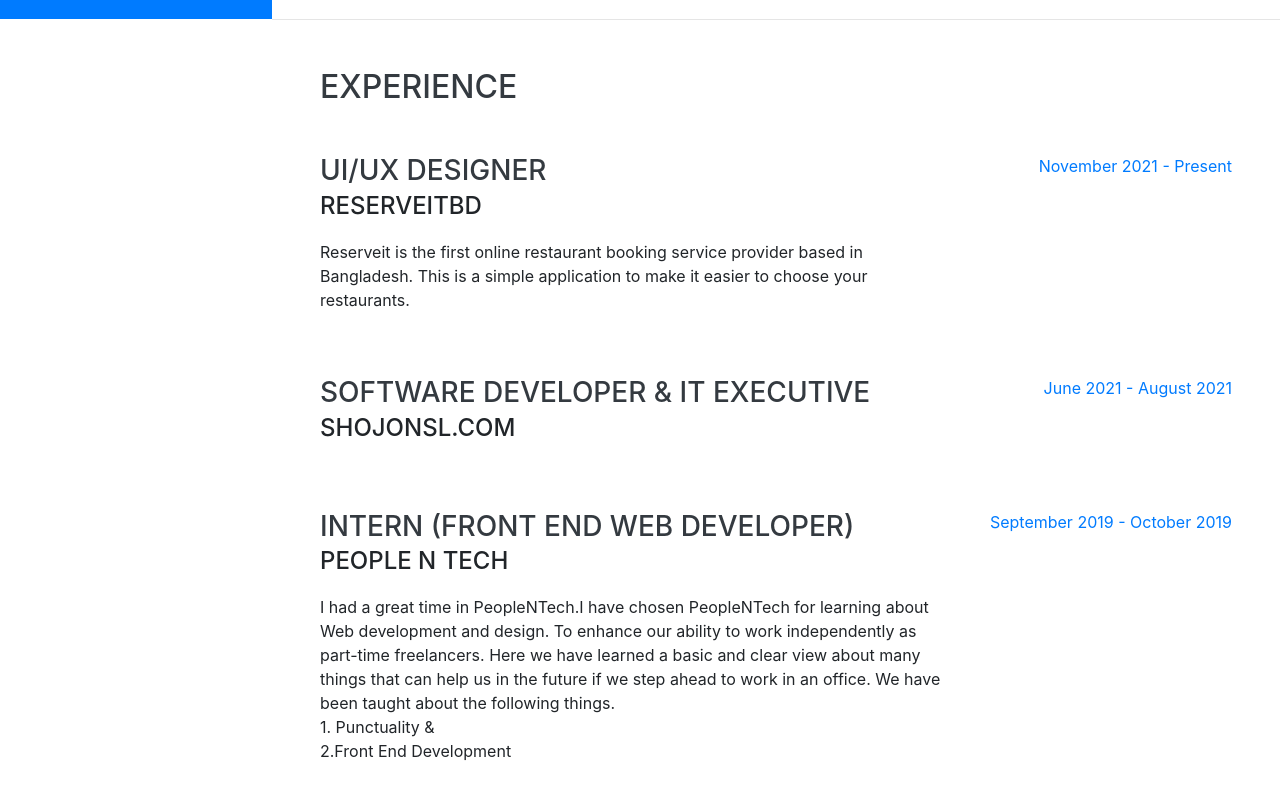
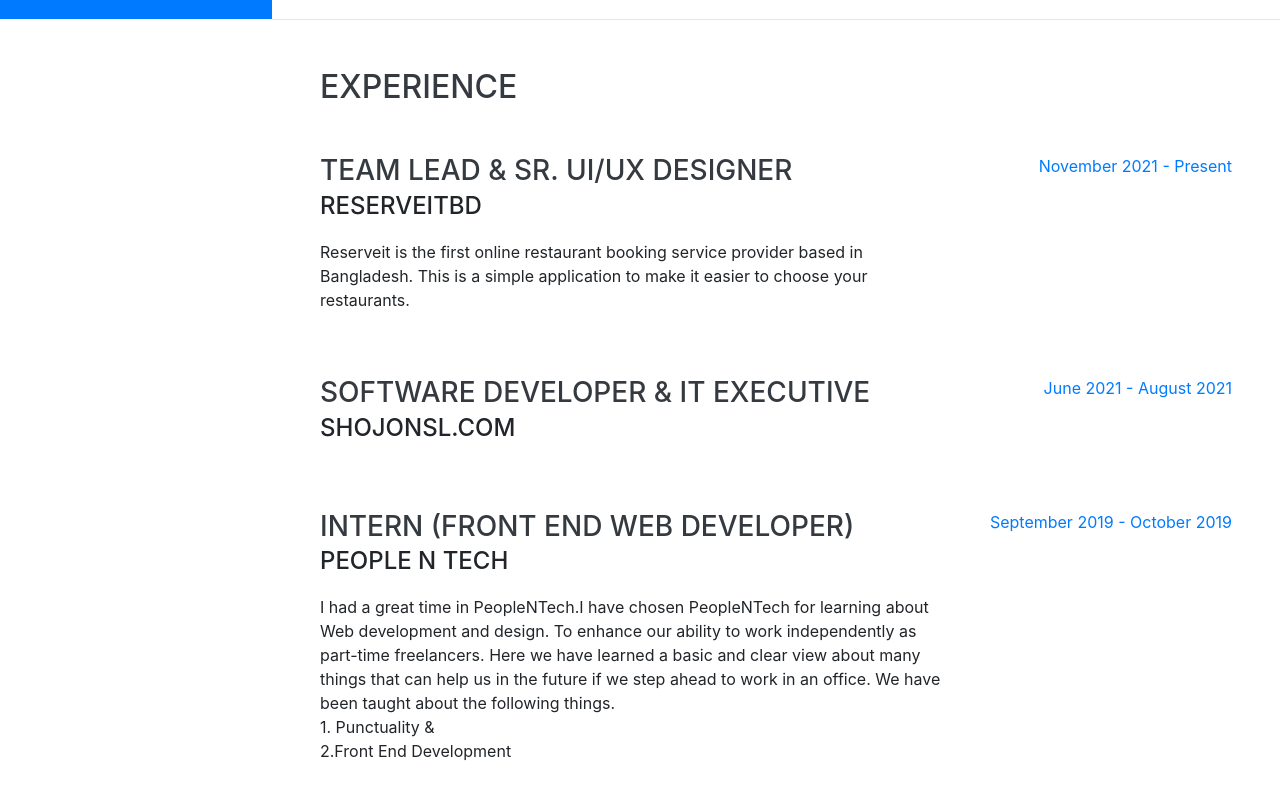
Before and after one commit to ashikurrf/ashikurrf, a website with bundled scripts: page index.html in a window 1280 px wide. Shown: the part 781-1581 px from the top of the page. Built offline with nearby package versions, Linux system fonts and the light colour scheme; a web font is replaced by a local one.

Commit message:
title update
update

```diff
--- a/index.html
+++ b/index.html
@@ -111,7 +111,7 @@
 
         <div class="resume-item d-flex flex-column flex-md-row justify-content-between mb-5">
           <div class="resume-content">
-            <h3 class="mb-0"> UI/UX Designer</h3>
+            <h3 class="mb-0"> Team Lead & sr. UI/UX Designer</h3>
             <div class="subheading mb-3">ReserveitBD</div>
             <p>Reserveit is the first online restaurant booking service provider based in Bangladesh. This is a simple application to make it easier to choose your restaurants.</p>
           </div>
```
